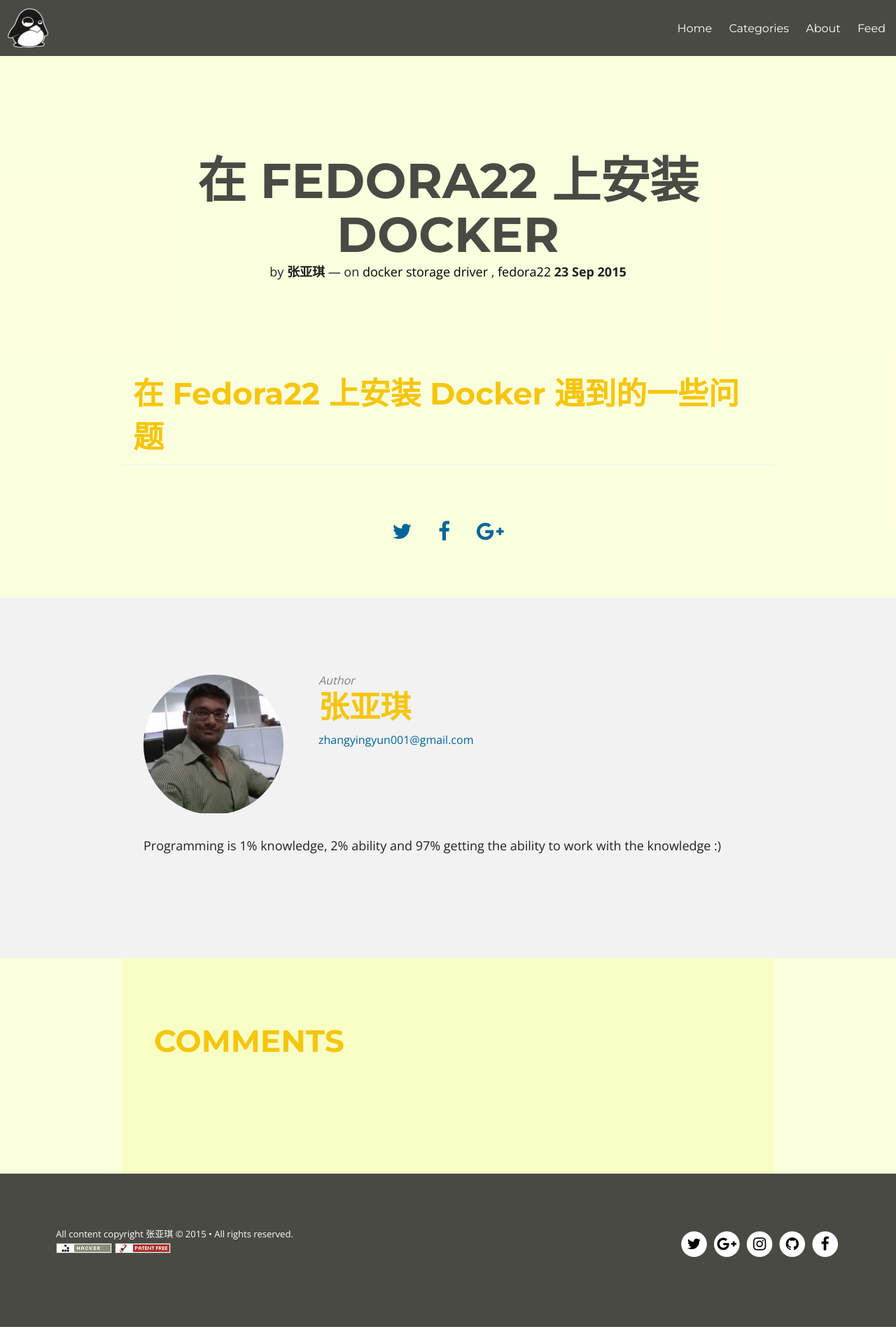
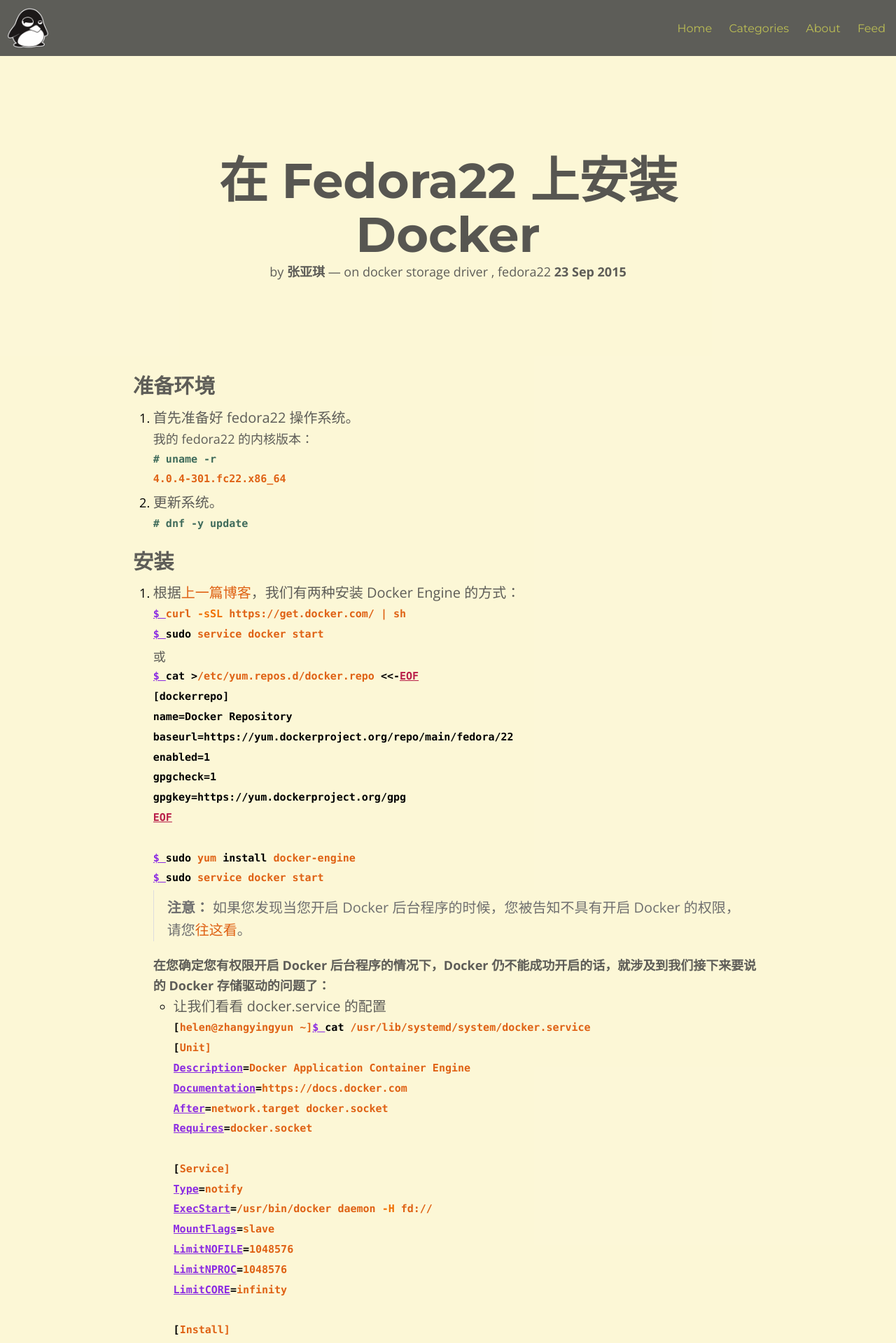
Before and after one commit to yaqi001/yaqi.github.io, a Jekyll site: the page built from _posts/2015-09-23-docker_installation_on_fedora22.md, in a window 1280 px wide. Shown: the top 1919 px of the page at 70% size. Built offline with Jekyll 4.4.1, drawn with Linux system fonts in a browser that asks for light colours; nearby versions of some CDN libraries; before the commit the page ends 1896 px from its top, so only the background shows below that; some of the changed text lies outside the part shown; grey boxes are pictures that could not be loaded.

Commit message:
add new files

```diff
--- a/_config.yml
+++ b/_config.yml
@@ -14,7 +14,7 @@
 # Owner/author information
 owner:
   name:           张亚琪
-  avatar:         ameyjadiye.jpg
+  avatar:         yingyun001.jpg
   email:          zhangyingyun001@gmail.com
   # Use the coder's toolbox at http://coderstoolbox.net/string/#!encoding=xml&action=encode&charset=us_ascii to encode your description into XML string
   description:    Programming is 1% knowledge, 2% ability and 97% getting the ability to work with the knowledge :)
--- a/_posts/2015-09-23-docker_installation_on_fedora22.md
+++ b/_posts/2015-09-23-docker_installation_on_fedora22.md
@@ -3,12 +3,166 @@
 layout: post
 title: "在 Fedora22 上安装 Docker"
 date: 2015-09-23 17:08
-comments: true
 category: docker
 tags:
 - docker storage driver
 - fedora22
 ---
 
+## 准备环境
 
-# 在 Fedora22 上安装 Docker 遇到的一些问题
+0. 首先准备好 fedora22 操作系统。
+
+   我的 fedora22 的内核版本：
+
+   ~~~bash
+   # uname -r
+   4.0.4-301.fc22.x86_64
+   ~~~
+
+1. 更新系统。
+
+   ~~~bash
+   # dnf -y update
+   ~~~
+
+## 安装
+0. 根据[上一篇博客](/docker/2015/09/22/new_apt_and_yum_repos)，我们有两种安装 Docker Engine 的方式：
+
+   ~~~ bash
+   $ curl -sSL https://get.docker.com/ | sh
+   $ sudo service docker start
+   ~~~
+   或
+
+   ~~~ bash
+   $ cat >/etc/yum.repos.d/docker.repo <<-EOF
+   [dockerrepo]
+   name=Docker Repository
+   baseurl=https://yum.dockerproject.org/repo/main/fedora/22
+   enabled=1
+   gpgcheck=1
+   gpgkey=https://yum.dockerproject.org/gpg
+   EOF
+
+   $ sudo yum install docker-engine
+   $ sudo service docker start
+   ~~~
+
+   > **注意：**
+   > 如果您发现当您开启 Docker 后台程序的时候，您被告知不具有开启 Docker 的权限，请您[往这看](/linux/2015/09/21/systemd_in_Fedora22/)。
+
+   **在您确定您有权限开启 Docker 后台程序的情况下，Docker 仍不能成功开启的话，就涉及到我们接下来要说的 Docker 存储驱动的问题了：**
+
+   * 让我们看看 docker.service 的配置
+
+     ~~~ bash
+     [helen@zhangyingyun ~]$ cat /usr/lib/systemd/system/docker.service
+     [Unit]
+     Description=Docker Application Container Engine
+     Documentation=https://docs.docker.com
+     After=network.target docker.socket
+     Requires=docker.socket
+
+     [Service]
+     Type=notify
+     ExecStart=/usr/bin/docker daemon -H fd://
+     MountFlags=slave
+     LimitNOFILE=1048576
+     LimitNPROC=1048576
+     LimitCORE=infinity
+
+     [Install]
+     WantedBy=multi-user.target
+     ~~~
+
+     这个和 Fedora 提供的单元配置比起来，在自定义方面略显简单（不能给 Docker 程序添加选项）。
+     我们可以对使用了 drop-in 文件的 docker systemd 单元进行自定义。
+
+     ---
+   * 让我们来为 Docker systemd 单元创建 drop-in 文件的目录：
+
+     ~~~ bash
+     mkdir -p /etc/systemd/system/docker.service.d
+     ~~~
+
+     该目录下文件的名字可以任取，可以使用多个 drop in 文件
+
+     ~~~ bash
+     vi /etc/systemd/system/docker.service.d/enable-options.conf
+     [Service]
+     EnvironmentFile=-/etc/sysconfig/docker
+     ExecStart=
+     ExecStart=/usr/bin/docker -d -H fd:// $OPTIONS
+     ~~~
+
+     > **注意**：这里有两行以 **ExecStart** 开头的配置信息，这是用于重写 *ExecStart* 的。
+
+     ---
+   * 接下来我们要在 /etc/sysconfig/docker 里通过配置 **OPTIONS** 来调整 docker 后台程序了。
+
+     ~~~ bash
+     OPTIONS="-s overlay"
+     ~~~
+
+     让我们检查一下配置是否生效。
+
+     ~~~ bash
+     [root@zhangyingyun ~]# systemctl status docker
+     ● docker.service - Docker Application Container Engine
+     Loaded: loaded (/usr/lib/systemd/system/docker.service; disabled; vendor preset: disabled)
+     Active: failed (Result: exit-code) since 五 2015-09-25 14:10:16 CST; 2h 44min ago
+     Docs: https://docs.docker.com
+     Process: 5627 ExecStart=/usr/bin/docker daemon -H fd:// (code=exited, status=2)
+     Main PID: 5627 (code=exited, status=2)
+     CGroup: /system.slice/docker.service
+
+     9月 25 14:08:45 zhangyingyun.eayun systemd[1]: Starting Docker A...
+     9月 25 14:10:15 zhangyingyun.eayun systemd[1]: docker.service st...
+     9月 25 14:10:16 zhangyingyun.eayun systemd[1]: docker.service: m...
+     9月 25 14:10:16 zhangyingyun.eayun systemd[1]: Failed to start D...
+     9月 25 14:10:16 zhangyingyun.eayun systemd[1]: Unit docker.servi...
+     9月 25 14:10:16 zhangyingyun.eayun systemd[1]: docker.service fa...
+     9月 25 16:53:46 zhangyingyun.eayun systemd[1]: Stopped Docker Ap...
+     9月 25 16:53:53 zhangyingyun.eayun systemd[1]: Stopped Docker Ap...
+     Warning: docker.service changed on disk. Run 'systemctl daemon-reload' to reload units.
+     Hint: Some lines were ellipsized, use -l to show in full.
+     ~~~
+
+     根据上面的提示，我们需要先将单元加载进来：
+
+     ~~~ bash
+     # systemctl daemon-reload
+     [root@zhangyingyun ~]# systemctl status docker
+     ● docker.service - Docker Application Container Engine
+        Loaded: loaded (/usr/lib/systemd/system/docker.service; disabled; vendor preset: disabled)
+       Drop-In: /etc/systemd/system/docker.service.d
+                └─enable-options.conf
+        Active: failed (Result: exit-code) since 五 2015-09-25 14:10:16 CST; 2h 47min ago
+           Docs: https://docs.docker.com
+      Main PID: 5627 (code=exited, status=2)
+
+     9月 25 14:08:45 zhangyingyun.eayun systemd[1]: Starting Docker A...
+     9月 25 14:10:15 zhangyingyun.eayun systemd[1]: docker.service st...
+     9月 25 14:10:16 zhangyingyun.eayun systemd[1]: docker.service: m...
+     9月 25 14:10:16 zhangyingyun.eayun systemd[1]: Failed to start D...
+     9月 25 14:10:16 zhangyingyun.eayun systemd[1]: Unit docker.servi...
+     9月 25 14:10:16 zhangyingyun.eayun systemd[1]: docker.service fa...
+     9月 25 16:53:46 zhangyingyun.eayun systemd[1]: Stopped Docker Ap...
+     9月 25 16:53:53 zhangyingyun.eayun systemd[1]: Stopped Docker Ap...
+     Hint: Some lines were ellipsized, use -l to show in full.
+     ~~~
+
+     虽然 Docker 仍未开启，但是可以从以上内容看出 systemd 已经检测到了 drop-in 文件。
+## 关于 Docker 的存储驱动
+
+## 修改 Docker 的存储驱动
+
+## 成功开启 Docker
+
+1. 测试
+   通过在容器种运行一个用于测试的 image 来验证 Docker 是否已经安装成功。
+
+   ~~~ bash
+   $ sudo docker run hello-world
+   ~~~
--- a/assets/css/post.css
+++ b/assets/css/post.css
@@ -1,4 +1,9 @@
 /* tools */
+p
+{
+  color: rgba(66, 66, 66, 0.85);
+  margin-bottom: 12px;
+}
 .cf:before,
 .cf:after {
   content: " ";
@@ -44,7 +49,7 @@
       color: white; }
   @media only screen and (min-width: 40.063em) {
     .post-template .notepad-blog-menu ul li a {
-      color: white; }
+      color: rgba(251, 255, 82, 0.6); }
       .post-template .notepad-blog-menu ul li a:hover {
         border-bottom: 0.1875rem solid white; } }
   .post-template .notepad-post-header {
@@ -96,7 +101,7 @@
     .post-template .notepad-post-title a {
       color: black; }
       .post-template .notepad-post-title a:hover {
-        color: #006699; }
+        color: rgba(223, 96, 18, 0.99); }
     .post-template .notepad-post-title h1 {
       color: black;
       font-weight: 800;
@@ -194,9 +199,9 @@
         .post-template .notepad-post-content > div:not(.notepad-post-title) {
           margin: -10% auto 0; } }
       .post-template .notepad-post-content > div:not(.notepad-post-title) a, .post-template .notepad-post-content > div:not(.notepad-post-title) code {
-        color: #006699; }
+        color: rgba(223, 96, 18, 0.99); }
       .post-template .notepad-post-content > div:not(.notepad-post-title) ul, .post-template .notepad-post-content > div:not(.notepad-post-title) ol {
-        padding-left: 1.25rem;
+        padding-left: 1.8rem;
         font-size: 1.125rem; }
       .post-template .notepad-post-content > div:not(.notepad-post-title) h1, .post-template .notepad-post-content > div:not(.notepad-post-title) h2, .post-template .notepad-post-content > div:not(.notepad-post-title) h3, .post-template .notepad-post-content > div:not(.notepad-post-title) h4, .post-template .notepad-post-content > div:not(.notepad-post-title) h5, .post-template .notepad-post-content > div:not(.notepad-post-title) h6 {
         font-weight: bold; }
@@ -205,15 +210,15 @@
         margin-left: auto;
         margin-right: auto; }
       .post-template .notepad-post-content > div:not(.notepad-post-title) p {
-        margin: 0 auto 2em auto;
-        max-width: 56.25rem;
+        margin: 0 auto 0 auto;
+        max-width: 56rem;
         font-size: 1.125rem; }
         .post-template .notepad-post-content > div:not(.notepad-post-title) p:first-child {
           font-size: 1.375rem;
           font-weight: 300; }
           @media only screen and (min-width: 40.063em) {
             .post-template .notepad-post-content > div:not(.notepad-post-title) p:first-child {
-              font-size: 1.625rem; } }
+              font-size: 1.25rem; } }
         .post-template .notepad-post-content > div:not(.notepad-post-title) p.with-image {
           text-align: center;
           padding-top: 1.125rem;
@@ -306,11 +311,11 @@
   padding-top: 3.75rem;
   padding-bottom: 3.75rem;
   border-top: 0.0625rem solid #f2f2f2;
-  color: #006699; }
+  color: rgba(223, 96, 18, 0.99); }
   .notepad-post-share a {
     display: inline-block;
     margin: 0 0.9375rem;
-    color: #006699; }
+    color: rgba(223, 96, 18, 0.99); }
   @media only screen and (min-width: 40.063em) {
     .notepad-post-share {
       padding-top: 5rem;
@@ -320,7 +325,7 @@
   padding: 0;
   padding-top: 3.75rem;
   padding-bottom: 3.75rem;
-  background: #f2f2f2; }
+  background: rgba(200, 228, 118, 0.16); }
   @media only screen and (min-width: 40.063em) {
     .notepad-author-info {
       padding-top: 5rem;
@@ -331,8 +336,8 @@
       padding-bottom: 6.875rem; } }
   @media only screen and (min-width: 90em) {
     .notepad-author-info {
-      padding-top: 7.5rem;
-      padding-bottom: 7.5rem; } }
+      padding-top: 3.9rem;
+      padding-bottom: 2.2rem; } }
   .notepad-author-info .notepad-post-author {
     padding-left: 1.875rem;
     padding-right: 1.875rem;
@@ -353,7 +358,7 @@
     .notepad-author-info .notepad-post-author > p {
       font-size: 1.125rem; }
       .notepad-author-info .notepad-post-author > p a {
-        color: #006699; }
+        color: rgba(223, 96, 18, 0.99); }
     .notepad-author-info .notepad-post-author .notepad-post-author-avatar {
       width: 12.5rem;
       height: 12.5rem;
@@ -374,7 +379,7 @@
 .notepad-post-menu-header-simple {
   width: 100%;
   height: 5rem;
-  background-color: rgba(32, 32, 32, 0.81);
+  background-color: rgba(66, 66, 66, 0.85);
   color: white;
   position: relative;
   z-index: 9999; }
@@ -392,13 +397,13 @@
   width: 100%; }
   .notepad-page-title a,
   .notepad-post-title-simple a {
-    color: black; }
+    color: rgba(66, 66, 66, 0.85); }
     .notepad-page-title a:hover,
     .notepad-post-title-simple a:hover {
-      color: #006699; }
+      color: rgba(223, 96, 18, 0.99); }
   .notepad-page-title h1,
   .notepad-post-title-simple h1 {
-    color: rgba(32, 32, 32, 0.81);
+    color: rgba(58, 57, 57, 0.85);
     font-weight: 800;
     font-size: 3.125rem;
     padding: 0;
@@ -407,7 +412,7 @@
     margin: 0 auto;
     line-height: 1.1;
     text-align: center;
-    text-transform: uppercase; }
+    text-transform: initial; }
     @media only screen and (min-width: 40.063em) {
       .notepad-page-title h1,
       .notepad-post-title-simple h1 {
@@ -422,7 +427,7 @@
     @media only screen and (min-width: 90em) {
       .notepad-page-title h1,
       .notepad-post-title-simple h1 {
-        font-size: 5.3125rem;
+        font-size: 2.268rem;
         padding-top: 8.125rem;
         padding-bottom: 8.125rem; } }
   .notepad-page-title .notepad-post-meta-simple,
@@ -449,8 +454,8 @@
     @media only screen and (min-width: 90em) {
       .notepad-page-title .notepad-post-meta-simple,
       .notepad-post-title-simple .notepad-post-meta-simple {
-        padding-top: 10rem;
-        padding-bottom: 6.25rem; } }
+        padding-top: 8rem;
+        padding-bottom: 2.25rem; } }
 
 /* Page conent */
 .notepad-page-content {
@@ -461,7 +466,7 @@
     padding-left: 1.875rem;
     padding-right: 1.875rem; }
     .notepad-page-content > div:not(.notepad-page-title) a, .notepad-page-content > div:not(.notepad-page-title) code {
-      color: rgba(32, 32, 32, 0.81); }
+      color: rgba(66, 66, 66, 0.85); }
     .notepad-page-content > div:not(.notepad-page-title) ul, .notepad-page-content > div:not(.notepad-page-title) ol {
       padding-left: 1.25rem;
       font-size: 1.125rem; }
@@ -472,8 +477,8 @@
       margin-left: auto;
       margin-right: auto; }
     .notepad-page-content > div:not(.notepad-page-title) p {
-      margin: 0 auto 2em auto;
-      max-width: 56.25rem;
+      margin: 0 auto 0 em auto;
+      max-width: 56rem;
       font-size: 1.125rem; }
       .notepad-page-content > div:not(.notepad-page-title) p:first-child {
         font-size: 1.375rem;
@@ -522,16 +527,16 @@
       margin-right: auto; } }
 
 ::selection {
-  background: #006699;
+  background: rgba(223, 96, 18, 0.99);
   color: #fff; }
 
 ::-moz-selection {
-  background: #006699;
+  background: rgba(223, 96, 18, 0.99);
   color: #fff; }
 
 pre {
   word-wrap: break-word;
-  margin-bottom: 1.5625rem; }
+  margin-bottom: 0.16rem; }
 
 code {
   font-size: 0.9375rem;
--- a/assets/css/style.css
+++ b/assets/css/style.css
@@ -32,7 +32,7 @@
   z-index: 1; }
 
 main, .notepad-share-icons, .notepad-disqus {
-  background: rgba(235, 253, 120, 0.25); }
+  background: rgba(236, 208, 16, 0.17); }
 
 .animated-post {
   background: transparent; }
@@ -125,7 +125,7 @@
           text-align: left;
           padding: 0; }
           .notepad-blog-menu ul li a {
-            color: black;
+            color: rgba(32, 32, 32, 0.81);
             display: inline-block;
             border-bottom: 0.1875rem solid transparent;
             width: auto;
@@ -134,7 +134,7 @@
               border-bottom: 0.1875rem solid #006699; } }
 
 .notepad-site-head .notepad-site-head-menu {
-  background: rgba(235, 253, 120, 0.25); }
+  background: rgba(236, 208, 16, 0.17); }
   .notepad-site-head .notepad-site-head-menu .notepad-blog-logo {
     display: inline-block;
     max-height: 5rem; }
@@ -160,7 +160,7 @@
 .notepad-site-head .notepad-site-head-content {
   width: 100%;
   text-align: center;
-  background-color: #808080;
+  background-color: rgba(181, 187, 88, 0.76);
   background-size: cover; }
   .notepad-site-head .notepad-site-head-content.with-bg-cover {
     background-color: rgba(0, 0, 0, 0.7); }
@@ -241,7 +241,7 @@
     .notepad-content .notepad-index-post .notepad-post-meta .month-year {
       display: block;
       font-size: 1rem;
-      color: black;
+      color: #F5C60E;
       font-size: 0.875rem;
       font-family: "Montserrat", sans-serif;
       text-transform: uppercase; }
@@ -283,8 +283,8 @@
       display: inline-block;
       padding: 0.3125rem 0.9375rem;
       margin-right: 0.1875rem;
-      color: black;
-      border: 0.0625rem solid black;
+      color: rgba(32, 32, 32, 0.81);
+      border: 0.0625rem solid rgba(32, 32, 32, 0.81);
       border-radius: 0.125rem;
       margin-bottom: 0.3125rem; }
       .notepad-content .notepad-index-post .notepad-index-post-tags a:hover {
@@ -374,7 +374,7 @@
     float: none;
     padding-bottom: 3.75rem; }
     .notepad-site-footer .social-icons a {
-      color: black; }
+      color: #B59F12; }
   @media only screen and (min-width: 70em) {
     .notepad-site-footer .social-icons,
     .notepad-site-footer .copyright {
@@ -522,7 +522,7 @@
 }
 
 ::-webkit-scrollbar-thumb {
-    background: rgba(0,0,0,0.5);
+    background: rgba(166, 200, 129, 1);
     -webkit-border-radius: 0px;
     border-radius: 0px;
 }
```
Also changed, not shown: _layouts/post.html (+5 -3 lines), _posts/2015-09-21-systemd_in_Fedora22.md (added, +40 -0 lines), _posts/2015-09-22-new_apt_and_yum_repos.md (added, +20 -0 lines), assets/css/vendor/font-awesome.min.css, assets/css/vendor/foundation.min.css, images/author.jpg (renamed from images/ameyjadiye.jpg), images/yingyun001.jpg (added), 1 other file.
